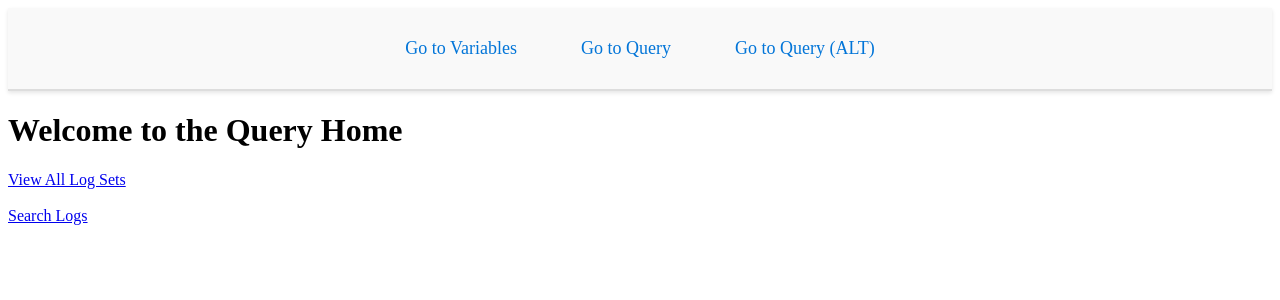
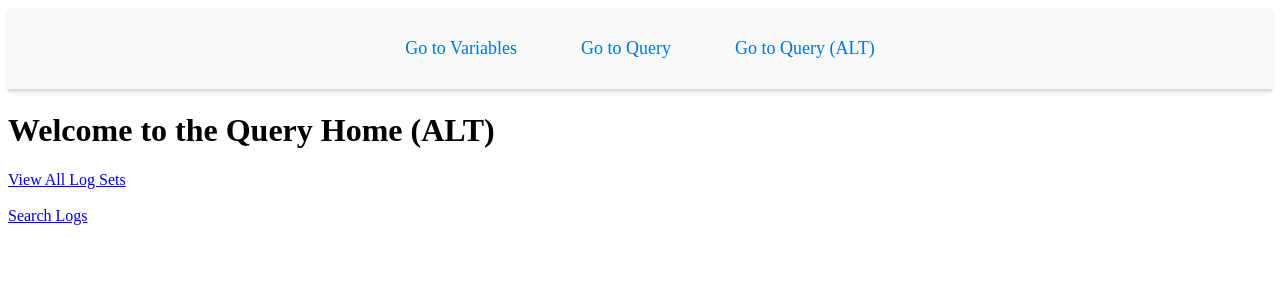
Before and after one commit to AScotty27/Log-Automation-Tool, a Django app: page /query_app/ in a window 1280 px wide. Shown: the top 300 px of the page. Run offline with Django 5.2, Linux system fonts and the light colour scheme.

Commit message:
Added Alt Query_App with menu options

```diff
--- a/app/templates/main_menu.html
+++ b/app/templates/main_menu.html
@@ -29,7 +29,7 @@
     <div class="main-menu">
         <a href="/app/">Go to Variables</a>
         <a href="/query/">Go to Query</a>
-        <a href= "query_app/">Go to Query (ALT)</a>
+        <a href= "/query_app/">Go to Query (ALT)</a>
     </div>
     <div>{% block content %}{% endblock %}</div>
 </body>
--- a/query_app/templates/query_app.html
+++ b/query_app/templates/query_app.html
@@ -1,7 +1,7 @@
 {% extends "main_menu.html" %}
 
 {% block content %}
-<h1>Welcome to the Query Home</h1>
+<h1>Welcome to the Query Home (ALT)</h1>
 <a href="{% url 'list_all_logsets' %}">View All Log Sets</a>
 <br><br>
 <a href="{% url 'search_logs' %}">Search Logs</a>
```
